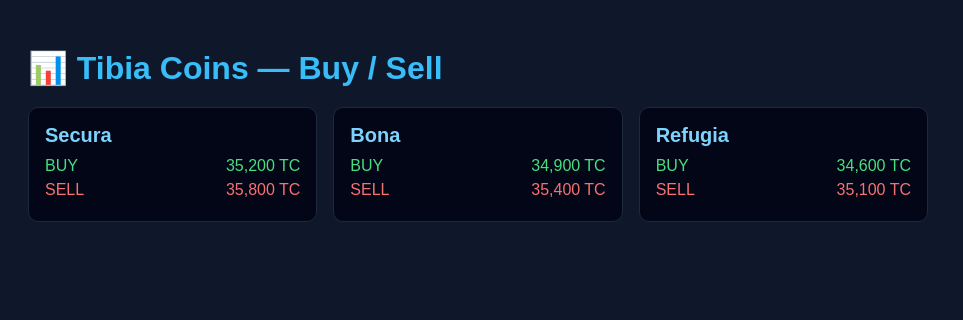
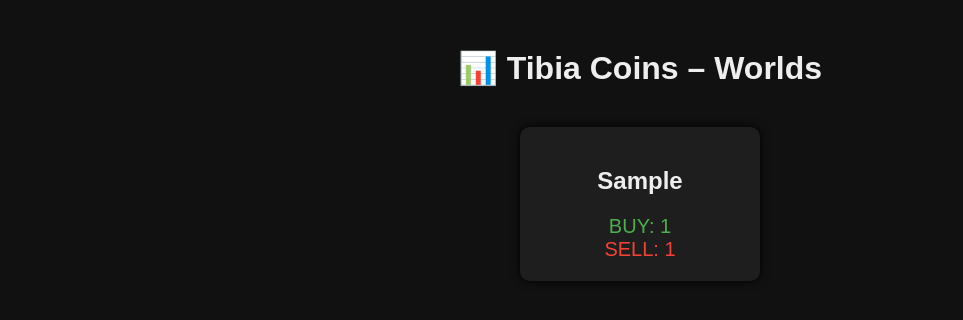
Before and after one commit to LolcatzAnalyzer/tibia-coins-analyzer, a Flask app: page / in a window 1280 px wide. Shown: the top 320 px of the page, without its empty margins (0-963 px from the left). Run offline with Flask 3, Linux system fonts and the light colour scheme; tables that the repository leaves empty hold one stand-in row (values such as "Sample post").

Commit message:
Add basic dashboard UI showing buy/sell prices per world

```diff
--- a/templates/dashboard.html
+++ b/templates/dashboard.html
@@ -2,87 +2,64 @@
 <html lang="pl">
 <head>
     <meta charset="UTF-8">
-    <title>Tibia Coins Analyzer</title>
+    <title>Tibia Coins Dashboard</title>
     <style>
         body {
             font-family: Arial, sans-serif;
-            background: #0f172a;
-            color: #e5e7eb;
+            background: #111;
+            color: #eee;
             padding: 20px;
         }
-
         h1 {
-            color: #38bdf8;
-            margin-bottom: 20px;
+            text-align: center;
         }
-
-        .grid {
-            display: grid;
-            grid-template-columns: repeat(auto-fit, minmax(250px, 1fr));
-            gap: 16px;
-            max-width: 900px;
+        .worlds {
+            display: flex;
+            justify-content: center;
+            gap: 20px;
+            margin-top: 40px;
         }
-
         .card {
-            background: #020617;
-            padding: 16px;
+            background: #1e1e1e;
+            padding: 20px;
             border-radius: 10px;
-            border: 1px solid #1e293b;
+            width: 200px;
+            text-align: center;
+            box-shadow: 0 0 10px #000;
         }
-
-        .world {
+        .buy {
+            color: #4caf50;
             font-size: 20px;
-            font-weight: bold;
-            margin-bottom: 10px;
-            color: #7dd3fc;
         }
-
-        .row {
-            display: flex;
-            justify-content: space-between;
-            margin: 6px 0;
-        }
-
-        .buy {
-            color: #4ade80;
-        }
-
         .sell {
-            color: #f87171;
+            color: #f44336;
+            font-size: 20px;
         }
     </style>
 </head>
 <body>
 
-<h1>📊 Tibia Coins — Buy / Sell</h1>
+<h1>📊 Tibia Coins – Worlds</h1>
 
-<div class="grid" id="worlds"></div>
+<div class="worlds" id="worlds"></div>
 
 <script>
-    // MOCK DATA — za chwilę podmienimy na backend
-    const data = [
-        { world: "Secura", buy: 35200, sell: 35800 },
-        { world: "Bona", buy: 34900, sell: 35400 },
-        { world: "Refugia", buy: 34600, sell: 35100 }
-    ];
+fetch("/api/worlds")
+    .then(res => res.json())
+    .then(data => {
+        const container = document.getElementById("worlds");
+        container.innerHTML = "";
 
-    const container = document.getElementById("worlds");
-
-    data.forEach(w => {
-        const card = document.createElement("div");
-        card.className = "card";
-        card.innerHTML = `
-            <div class="world">${w.world}</div>
-            <div class="row buy">
-                <span>BUY</span>
-                <span>${w.buy.toLocaleString()} TC</span>
-            </div>
-            <div class="row sell">
-                <span>SELL</span>
-                <span>${w.sell.toLocaleString()} TC</span>
-            </div>
-        `;
-        container.appendChild(card);
+        data.forEach(w => {
+            const div = document.createElement("div");
+            div.className = "card";
+            div.innerHTML = `
+                <h2>${w.world}</h2>
+                <div class="buy">BUY: ${w.buy}</div>
+                <div class="sell">SELL: ${w.sell}</div>
+            `;
+            container.appendChild(div);
+        });
     });
 </script>
 
```
